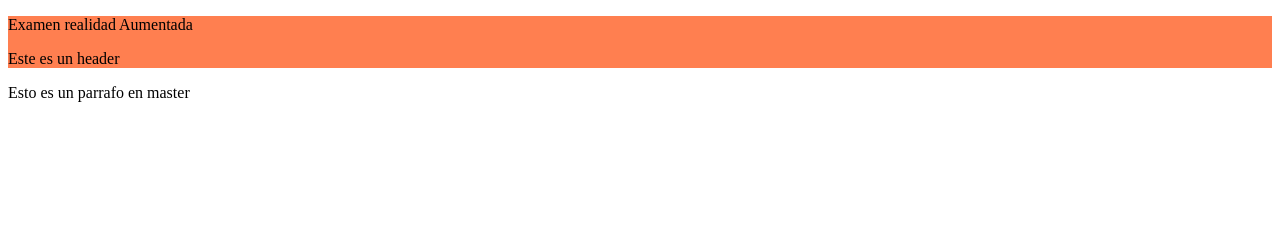
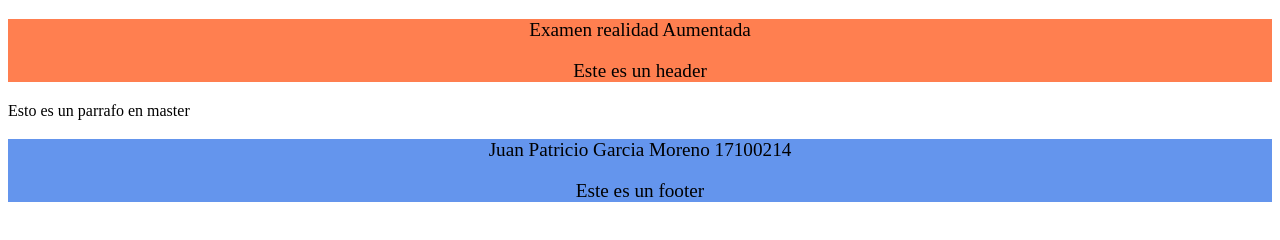
Before and after one commit to PatricioGm7/Examen-P2-RA, a plain HTML site: page index.html in a window 1280 px wide. Drawn offline with Linux system fonts and the light colour scheme.

Commit message:
Creacion de un Footer

```diff
--- a/index.html
+++ b/index.html
@@ -9,17 +9,19 @@
 </head>
 
 <body>
-    <header style="background-color: coral;">
+    <header style="background-color: coral; font-size: larger; text-align: center;">
         <p>Examen realidad Aumentada</p>
         <p>Este es un header</p>
-
-
     </header>
     <div>
         <p>
             Esto es un parrafo en master
         </p>
     </div>
+    <footer style="background-color: cornflowerblue; font-size: larger; text-align: center;">
+        <p>Juan Patricio Garcia Moreno 17100214</p>
+        <p>Este es un footer</p>
+    </footer>
 </body>
 
 </html>
```
